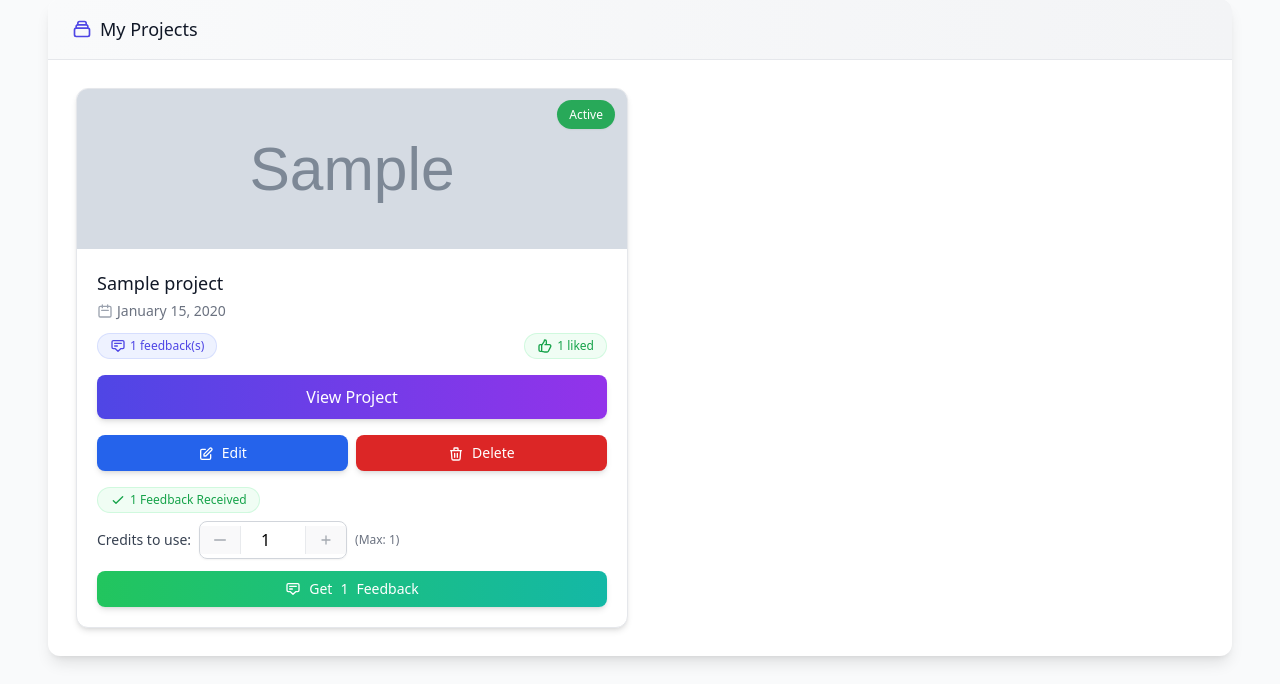
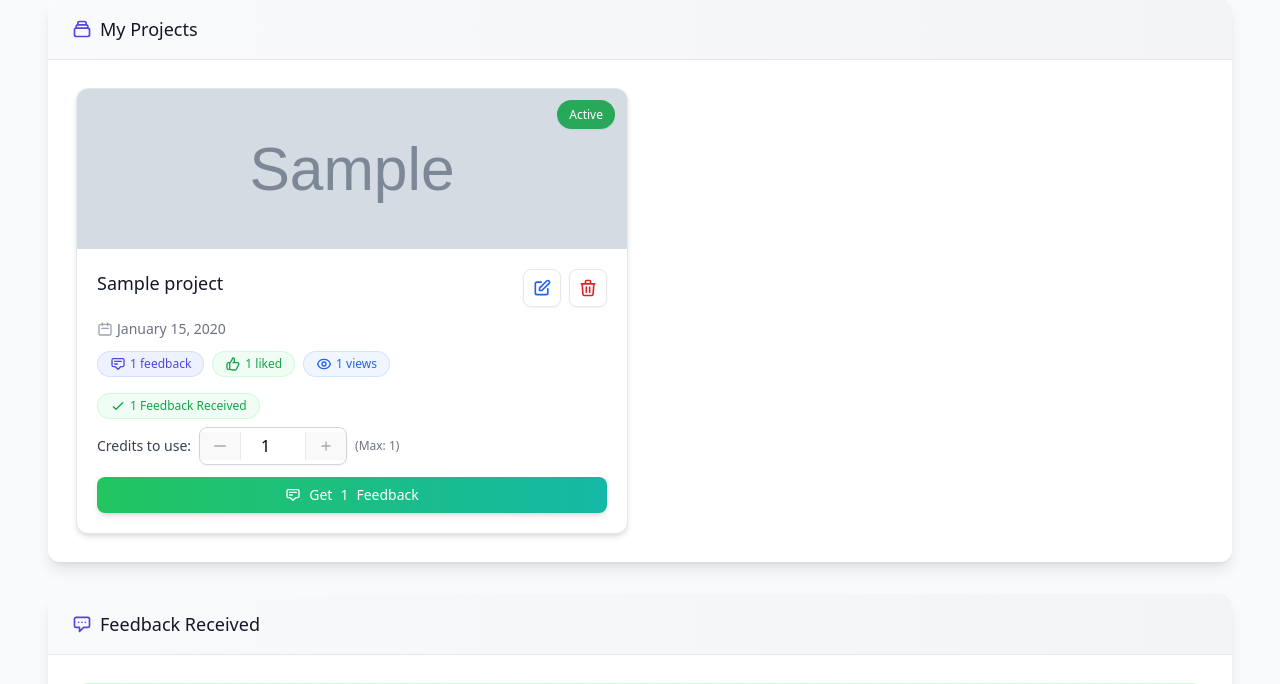
Before and after one commit to Ernosto0/Feedbackloop, a Django app: page /profile/ in a window 1280 px wide. Shown: the part 737-1421 px from the top of the page. Run offline with Django 5.2, Linux system fonts and the light colour scheme; a user stored in the database is signed in; tables that the repository leaves empty hold one stand-in row (values such as "Sample post"); grey boxes marked "Sample" are stand-in pictures; data that the repository does not hold is empty; some libraries are stand-ins or nearby versions.

Commit message:
Add view count tracking to projects
- Introduced `view_count` field in the `Project` model to track the number of views.
- Implemented `increment_view_count` method to update the view count when a project detail page is accessed.
- Updated the `project_detail` view to call the new method, ensuring view counts are incremented appropriately.
- Enhanced project templates to display the view count, improving user engagement and project visibility.

```diff
--- a/core/models.py
+++ b/core/models.py
@@ -51,6 +51,7 @@
     updated_at = models.DateTimeField(auto_now=True)
     is_active = models.BooleanField(default=True)
     total_votes = models.IntegerField(default=0)
+    view_count = models.IntegerField(default=0)
     tech_stack = models.CharField(max_length=200, blank=True)
     pricing_plan = models.CharField(max_length=20, choices=PRICING_CHOICES, default='free')
     guest_access_info = models.TextField(blank=True)
@@ -74,6 +75,11 @@
     def increment_votes(self):
         """Increment the total votes counter."""
         self.total_votes += 1
+        self.save()
+
+    def increment_view_count(self):
+        """Increment the view count."""
+        self.view_count += 1
         self.save()
 
 class Feedback(models.Model):
--- a/core/views.py
+++ b/core/views.py
@@ -163,6 +163,9 @@
     """View project details."""
     project = get_object_or_404(Project, pk=pk)
     feedback_list = Feedback.objects.filter(project=project)
+
+    # Increment view count for all viewers
+    project.increment_view_count()
 
     # Handle toggle_active if POST request
     if request.method == 'POST' and 'toggle_active' in request.POST:
--- a/templates/core/profile.html
+++ b/templates/core/profile.html
@@ -138,13 +138,25 @@
                     <div class="bg-white rounded-xl border border-gray-200 shadow-md overflow-hidden hover:shadow-lg transition-all duration-300 transform hover:scale-[1.01] group">
                         <div class="h-40 bg-gray-100 relative overflow-hidden">
                             {% if project.photo %}
-                                <img src="{{ project.photo.url }}" alt="{{ project.title }}" class="w-full h-full object-cover group-hover:scale-[1.03] transition-transform duration-500">
+                                <a href="{% url 'project_detail' pk=project.id %}" class="block h-full relative group">
+                                    <img src="{{ project.photo.url }}" alt="{{ project.title }}" class="w-full h-full object-cover group-hover:scale-[1.03] transition-transform duration-500">
+                                    <div class="absolute inset-0 bg-black/0 group-hover:bg-black/10 transition-all duration-300 flex items-center justify-center">
+                                        <div class="bg-white p-2 rounded-full opacity-0 group-hover:opacity-80 transform translate-y-2 group-hover:translate-y-0 transition-all duration-300">
+                                            <svg xmlns="http://www.w3.org/2000/svg" class="h-5 w-5 text-indigo-600" fill="none" viewBox="0 0 24 24" stroke="currentColor">
+                                                <path stroke-linecap="round" stroke-linejoin="round" stroke-width="2" d="M15 12a3 3 0 11-6 0 3 3 0 016 0z" />
+                                                <path stroke-linecap="round" stroke-linejoin="round" stroke-width="2" d="M2.458 12C3.732 7.943 7.523 5 12 5c4.478 0 8.268 2.943 9.542 7-1.274 4.057-5.064 7-9.542 7-4.477 0-8.268-2.943-9.542-7z" />
+                                            </svg>
+                                        </div>
+                                    </div>
+                                </a>
                             {% else %}
-                                <div class="flex items-center justify-center h-full bg-gradient-to-br from-gray-50 to-gray-200">
-                                    <svg xmlns="http://www.w3.org/2000/svg" class="h-14 w-14 text-gray-400/70" fill="none" viewBox="0 0 24 24" stroke="currentColor">
-                                        <path stroke-linecap="round" stroke-linejoin="round" stroke-width="2" d="M4 16l4.586-4.586a2 2 0 012.828 0L16 16m-2-2l1.586-1.586a2 2 0 012.828 0L20 14m-6-6h.01M6 20h12a2 2 0 002-2V6a2 2 0 00-2-2H6a2 2 0 00-2 2v12a2 2 0 002 2z" />
-                                    </svg>
-                                </div>
+                                <a href="{% url 'project_detail' pk=project.id %}" class="block h-full group">
+                                    <div class="flex items-center justify-center h-full bg-gradient-to-br from-gray-50 to-gray-200 group-hover:from-gray-100 group-hover:to-gray-300 transition-colors duration-300">
+                                        <svg xmlns="http://www.w3.org/2000/svg" class="h-14 w-14 text-gray-400/70 group-hover:text-indigo-500/70 transition-colors duration-300" fill="none" viewBox="0 0 24 24" stroke="currentColor">
+                                            <path stroke-linecap="round" stroke-linejoin="round" stroke-width="2" d="M4 16l4.586-4.586a2 2 0 012.828 0L16 16m-2-2l1.586-1.586a2 2 0 012.828 0L20 14m-6-6h.01M6 20h12a2 2 0 002-2V6a2 2 0 00-2-2H6a2 2 0 00-2 2v12a2 2 0 002 2z" />
+                                        </svg>
+                                    </div>
+                                </a>
                             {% endif %}
 
                             <div class="absolute top-3 right-3">
@@ -157,7 +169,31 @@
                         </div>
 
                         <div class="p-5">
-                            <h3 class="font-medium text-lg text-gray-900 truncate mb-1">{{ project.title }}</h3>
+                            <div class="flex justify-between items-start mb-3">
+                                <h3 class="font-medium text-lg text-gray-900 truncate">
+                                    <a href="{% url 'project_detail' pk=project.id %}" class="hover:text-indigo-600 transition-colors group inline-flex items-center">
+                                        {{ project.title }}
+                                        <svg xmlns="http://www.w3.org/2000/svg" class="h-0 w-0 ml-0 opacity-0 group-hover:h-4 group-hover:w-4 group-hover:ml-1.5 group-hover:opacity-100 transition-all duration-300" fill="none" viewBox="0 0 24 24" stroke="currentColor">
+                                            <path stroke-linecap="round" stroke-linejoin="round" stroke-width="2" d="M9 5l7 7-7 7" />
+                                        </svg>
+                                    </a>
+                                </h3>
+                                {% if is_own_profile %}
+                                <div class="flex gap-2">
+                                    <a href="{% url 'update_project' project.pk %}" class="bg-white text-blue-600 hover:text-blue-800 p-2 rounded-lg shadow-sm border border-gray-200 hover:shadow transition-all duration-200" title="Edit Project">
+                                        <svg xmlns="http://www.w3.org/2000/svg" class="h-5 w-5" fill="none" viewBox="0 0 24 24" stroke="currentColor">
+                                            <path stroke-linecap="round" stroke-linejoin="round" stroke-width="2" d="M11 5H6a2 2 0 00-2 2v11a2 2 0 002 2h11a2 2 0 002-2v-5m-1.414-9.414a2 2 0 112.828 2.828L11.828 15H9v-2.828l8.586-8.586z" />
+                                        </svg>
+                                    </a>
+                                    <a href="{% url 'delete_project' project.pk %}" class="bg-white text-red-600 hover:text-red-800 p-2 rounded-lg shadow-sm border border-gray-200 hover:shadow transition-all duration-200" title="Delete Project">
+                                        <svg xmlns="http://www.w3.org/2000/svg" class="h-5 w-5" fill="none" viewBox="0 0 24 24" stroke="currentColor">
+                                            <path stroke-linecap="round" stroke-linejoin="round" stroke-width="2" d="M19 7l-.867 12.142A2 2 0 0116.138 21H7.862a2 2 0 01-1.995-1.858L5 7m5 4v6m4-6v6m1-10V4a1 1 0 00-1-1h-4a1 1 0 00-1 1v3M4 7h16" />
+                                        </svg>
+                                    </a>
+                                </div>
+                                {% endif %}
+                            </div>
+
                             <p class="text-gray-500 text-sm mb-3 flex items-center">
                                 <svg xmlns="http://www.w3.org/2000/svg" class="h-4 w-4 mr-1 text-gray-400" fill="none" viewBox="0 0 24 24" stroke="currentColor">
                                     <path stroke-linecap="round" stroke-linejoin="round" stroke-width="2" d="M8 7V3m8 4V3m-9 8h10M5 21h14a2 2 0 002-2V7a2 2 0 00-2-2H5a2 2 0 00-2 2v12a2 2 0 002 2z" />
@@ -165,12 +201,12 @@
                                 {{ project.created_at|date:"F j, Y" }}
                             </p>
 
-                            <div class="flex justify-between items-center mb-4">
+                            <div class="flex flex-wrap gap-2 mb-4">
                                 <span class="text-indigo-600 bg-indigo-50 border border-indigo-200/60 rounded-full px-3 py-1 text-xs font-medium inline-flex items-center">
                                     <svg xmlns="http://www.w3.org/2000/svg" class="h-4 w-4 mr-1" fill="none" viewBox="0 0 24 24" stroke="currentColor">
                                         <path stroke-linecap="round" stroke-linejoin="round" stroke-width="2" d="M7 8h10M7 12h4m1 8l-4-4H5a2 2 0 01-2-2V6a2 2 0 012-2h14a2 2 0 012 2v8a2 2 0 01-2 2h-3l-4 4z" />
                                     </svg>
-                                    {{ project.get_feedback_count }} feedback(s)
+                                    {{ project.get_feedback_count }} feedback
                                 </span>
                                 <span class="text-green-600 bg-green-50 border border-green-200/60 rounded-full px-3 py-1 text-xs font-medium inline-flex items-center">
                                     <svg xmlns="http://www.w3.org/2000/svg" class="h-4 w-4 mr-1" fill="none" viewBox="0 0 24 24" stroke="currentColor">
@@ -178,28 +214,18 @@
                                     </svg>
                                     {{ project.get_liked_feedback_count }} liked
                                 </span>
+                                {% if is_own_profile %}
+                                <span class="text-blue-600 bg-blue-50 border border-blue-200/60 rounded-full px-3 py-1 text-xs font-medium inline-flex items-center">
+                                    <svg xmlns="http://www.w3.org/2000/svg" class="h-4 w-4 mr-1" fill="none" viewBox="0 0 24 24" stroke="currentColor">
+                                        <path stroke-linecap="round" stroke-linejoin="round" stroke-width="2" d="M15 12a3 3 0 11-6 0 3 3 0 016 0z" />
+                                        <path stroke-linecap="round" stroke-linejoin="round" stroke-width="2" d="M2.458 12C3.732 7.943 7.523 5 12 5c4.478 0 8.268 2.943 9.542 7-1.274 4.057-5.064 7-9.542 7-4.477 0-8.268-2.943-9.542-7z" />
+                                    </svg>
+                                    {{ project.view_count }} views
+                                </span>
+                                {% endif %}
                             </div>
 
-                            <a href="{% url 'project_detail' pk=project.id %}" class="block text-center bg-gradient-to-r from-indigo-600 to-purple-600 hover:from-indigo-700 hover:to-purple-700 text-white py-2.5 px-4 rounded-lg shadow-md transition-all duration-300 transform hover:scale-[1.02] font-medium mb-4">
-                                View Project
-                            </a>
-
                             {% if is_own_profile %}
-                            <div class="flex gap-2 mb-4">
-                                <a href="{% url 'update_project' project.pk %}" class="flex-1 text-center bg-blue-600 hover:bg-blue-700 text-white py-2 px-3 rounded-lg shadow-md transition-all duration-300 text-sm font-medium">
-                                    <svg xmlns="http://www.w3.org/2000/svg" class="h-4 w-4 inline-block mr-1" fill="none" viewBox="0 0 24 24" stroke="currentColor">
-                                        <path stroke-linecap="round" stroke-linejoin="round" stroke-width="2" d="M11 5H6a2 2 0 00-2 2v11a2 2 0 002 2h11a2 2 0 002-2v-5m-1.414-9.414a2 2 0 112.828 2.828L11.828 15H9v-2.828l8.586-8.586z" />
-                                    </svg>
-                                    Edit
-                                </a>
-                                <a href="{% url 'delete_project' project.pk %}" class="flex-1 text-center bg-red-600 hover:bg-red-700 text-white py-2 px-3 rounded-lg shadow-md transition-all duration-300 text-sm font-medium">
-                                    <svg xmlns="http://www.w3.org/2000/svg" class="h-4 w-4 inline-block mr-1" fill="none" viewBox="0 0 24 24" stroke="currentColor">
-                                        <path stroke-linecap="round" stroke-linejoin="round" stroke-width="2" d="M19 7l-.867 12.142A2 2 0 0116.138 21H7.862a2 2 0 01-1.995-1.858L5 7m5 4v6m4-6v6m1-10V4a1 1 0 00-1-1h-4a1 1 0 00-1 1v3M4 7h16" />
-                                    </svg>
-                                    Delete
-                                </a>
-                            </div>
-
                             <div class="mt-2">
                                 {% if project.get_feedback_count > 0 %}
                                 <div class="flex gap-2 items-center mb-2">
```
Also changed, not shown: templates/core/project_detail.html (+9 -0 lines).
